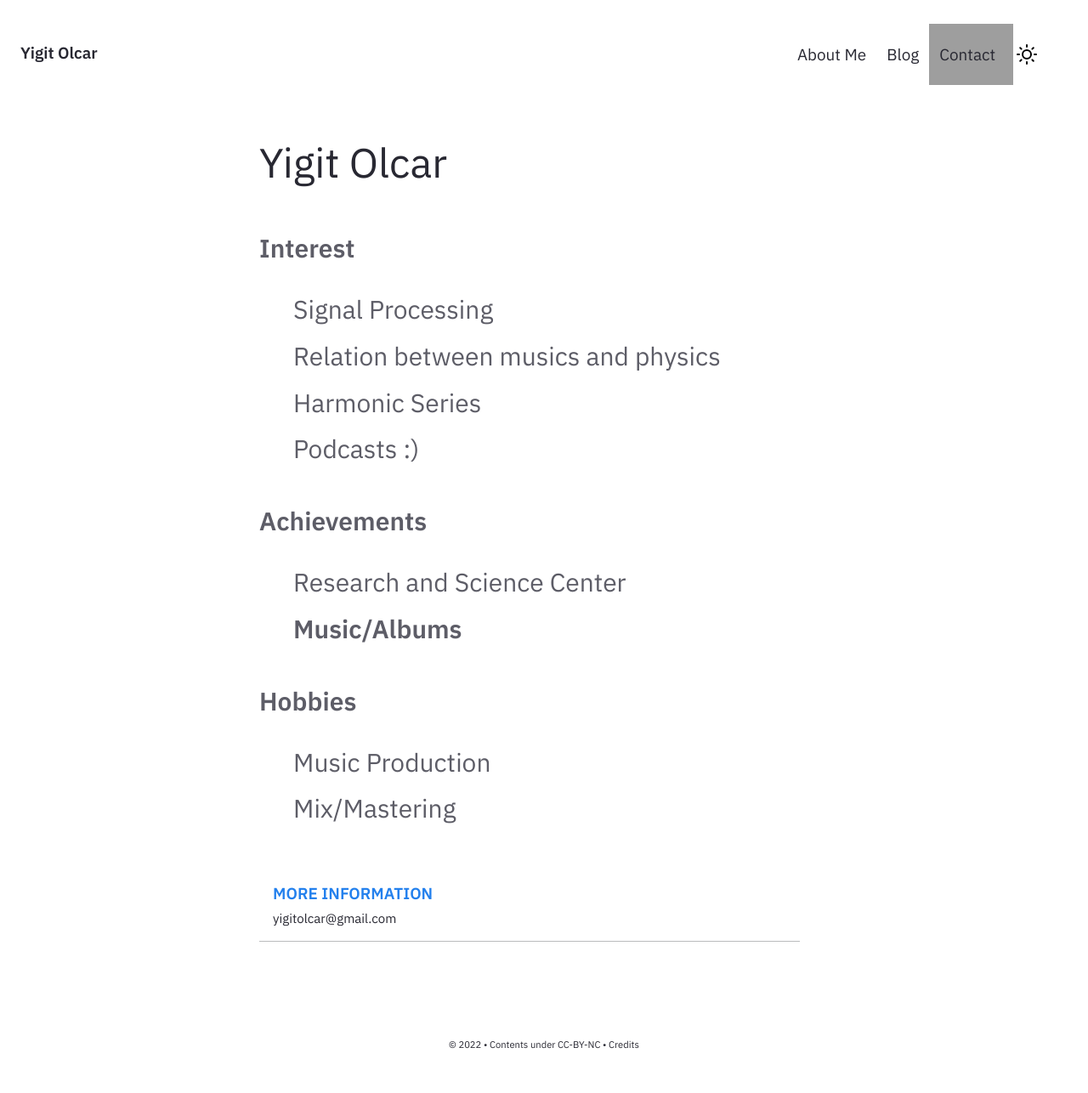
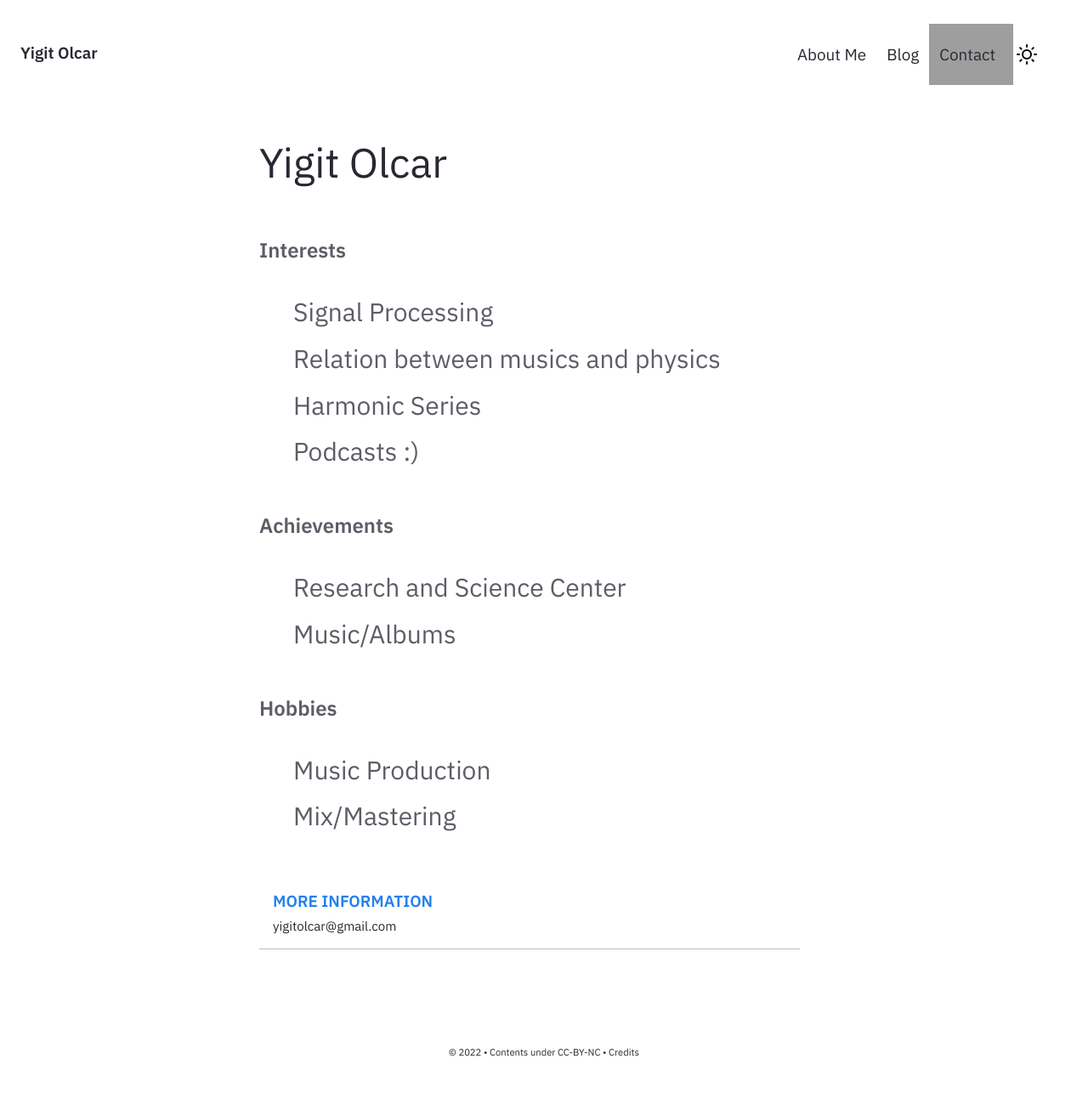
Before and after one commit to RedStoutheart/redstoutheart.github.io, a Jekyll site: the page built from pages/index.md, in a window 1280 px wide. Shown: the whole page at 85% size. Built offline with Jekyll 4.4.1, drawn with Linux system fonts in a browser that asks for light colours; grey boxes are pictures that could not be loaded.

Commit message:
Update Homepage.html

```diff
--- a/_includes/Homepage.html
+++ b/_includes/Homepage.html
@@ -1,22 +1,22 @@
 <div class="home-intro">
     <div class="jumbo">{{site.heading}} </div>
     <div class="home-sub-text"> <h3>
-    <b>Interest</b>
+    <b><font size="+2">Interests</font></b>
         <ul>
             <li>Signal Processing</li>
             <li>Relation between musics and physics</li>
             <li>Harmonic Series</li>
             <li>Podcasts :) </li>
         </ul>
-    <b>Achievements</b>
+    <b><font size="+2">Achievements</font></b>
             <ul>
         <li>Research and Science Center</li>
-      <b><li>Music/Albums</li></ul></b>
+        <li>Music/Albums</li></ul>
     </ul>
-    <b>Hobbies</b>
+ <b><font size="+2">Hobbies</font></b>
    <ul>
             <li>Music Production</li>
-    <li>Mix/Mastering</li>
+            <li>Mix/Mastering</li>
    </ul>
 
         <div class="related-group"><a href="yigitolcar@gmail.com">
```
